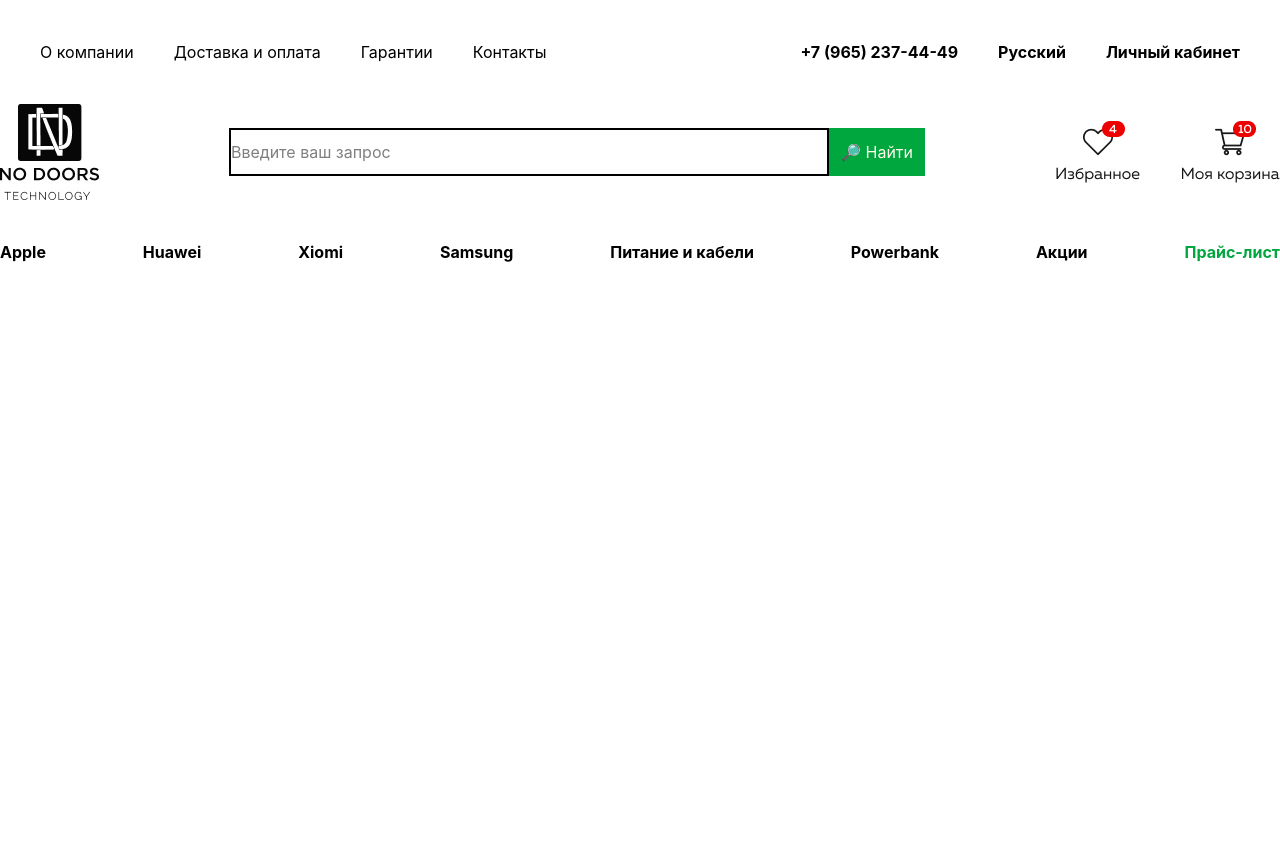
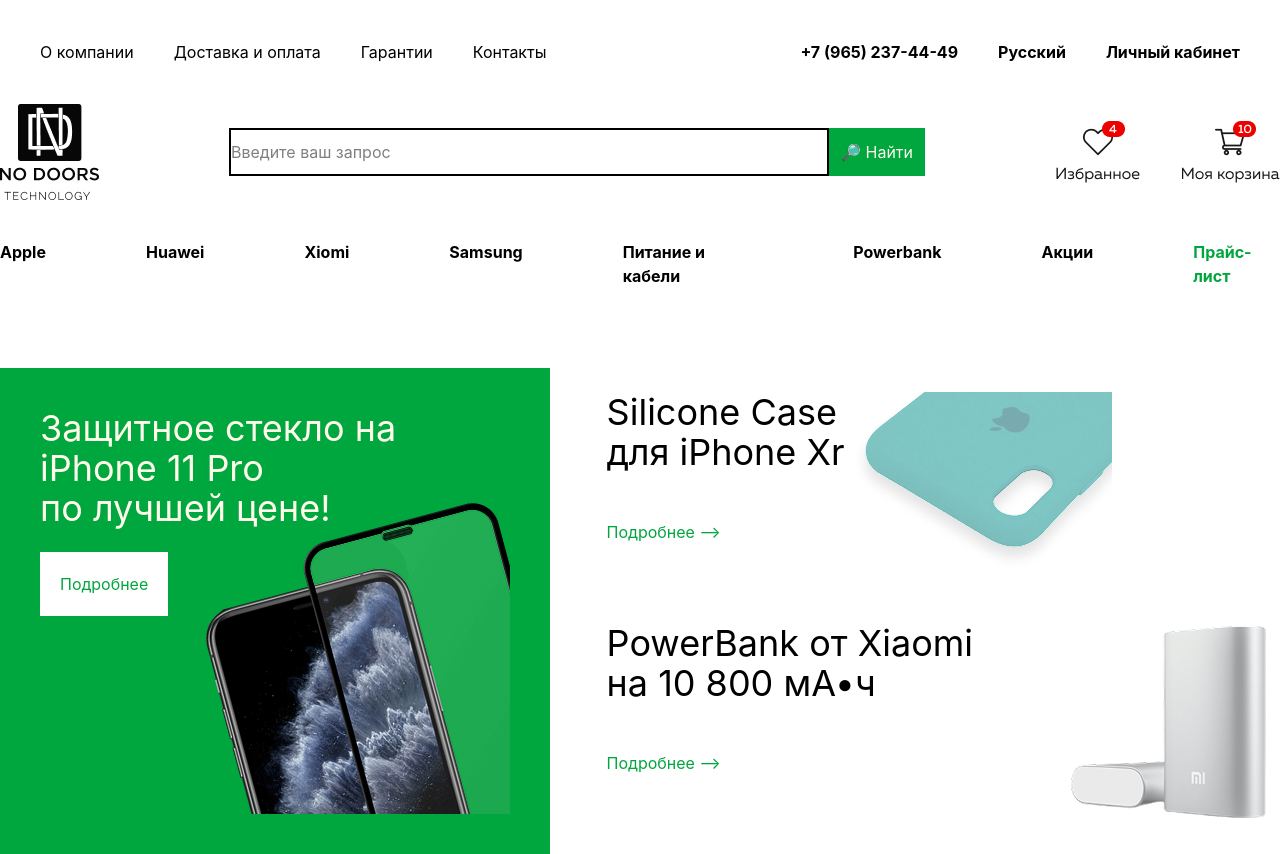
Before and after one commit to shokirovsh01/hw15, a website: page index.html in a window 1280 px wide. Before the commit the page ends 800 px from the top, so only its background shows below. Drawn offline with nearby package versions, Linux system fonts and the light colour scheme; files that its build step writes are made by us from their sources.

Commit message:
section 2

```diff
--- a/index.html
+++ b/index.html
@@ -8,7 +8,15 @@
 </head>
 <body>
 
-<header class="flex justify-between max-w-325 m-auto p-10 items-center">
+<header class="lg:hidden flex justify-between p-5">
+
+    <img src="./src/img/logo (5).png" alt="">
+
+    <h1 class="text-5xl font-bold">≡</h1>
+
+</header>
+
+<header class="lg:flex hidden justify-between max-w-325 m-auto p-10 items-center">
 
 <div class="flex gap-10">
     <p>О компании</p>
@@ -25,7 +33,7 @@
 
 </header>
 
-<header class="flex items-center max-w-325 m-auto justify-between">
+<header class="lg:flex items-center max-w-325 m-auto justify-between hidden">
 
 <img src="./src/img/logo (5).png" alt="">
 
@@ -43,7 +51,7 @@
 
 </header>
 
-<div class="flex max-w-325 m-auto justify-between mt-10">
+<div class="flex max-w-325 m-auto justify-between mt-10 overflow-x-scroll gap-25">
 <p class="font-bold">Apple</p>
 <p class="font-bold">Huawei</p>
 <p class="font-bold">Xiomi</p>
@@ -54,5 +62,51 @@
 <p class="font-bold text-green-600">Прайс-лист</p>
 </div>
 
+<!-- section 2 -->
+
+<section class="flex justify-between items-center max-w-325 m-auto mt-20 flex-col lg:flex-row gap-10">
+
+<nav class="p-10 bg-green-600 text-amber-50">
+
+<h1 class="text-4xl">Защитное стекло на <br>
+iPhone 11 Pro <br>
+по лучшей цене!</h1>
+<br>
+<button class="bg-white p-5 text-green-600">Подробнее</button>
+<img class="ml-auto mt-[-200px]" src="./src/img/phone.png" alt="">
+
+</nav>
+
+<div class="">
+
+    <nav class="flex flex-col-reverse lg:flex-row">
+
+<div>
+<h1 class="text-4xl">Silicone Case <br>
+для iPhone Xr</h1>
+<br><br>
+<p class="text-green-600">Подробнее --> </p>
+</div>
+
+<img src="./src/img/64507_3 1.png" alt="">
+    </nav>
+
+    <br><br>
+
+    <nav class="flex flex-col-reverse lg:flex-row">
+<div>
+<h1 class="text-4xl">PowerBank от Xiaomi <br>
+на 10 800 мА•ч</h1>
+<br><br>
+<p class="text-green-600">Подробнее --> </p>
+
+</div>
+<img src="./src/img/img (4).png" alt="">
+    </nav>
+
+</div>
+
+</section>
+
 </body>
 </html>
```
Also changed, not shown: src/img/64507_3 1.png (added), src/img/img (4).png (added), src/img/phone.png (added).
